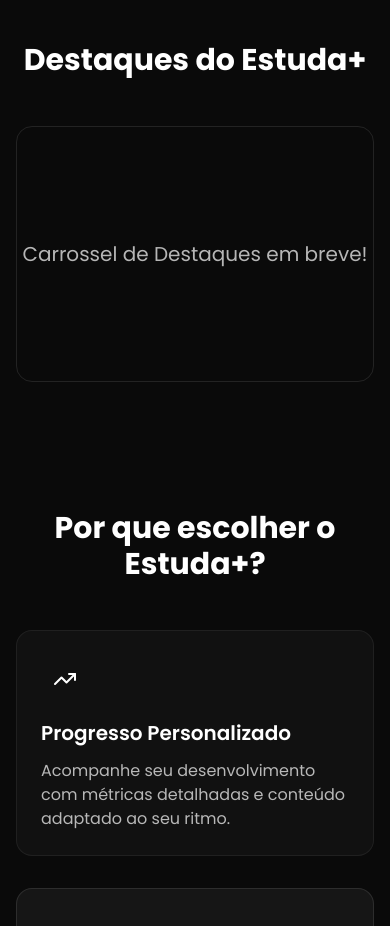
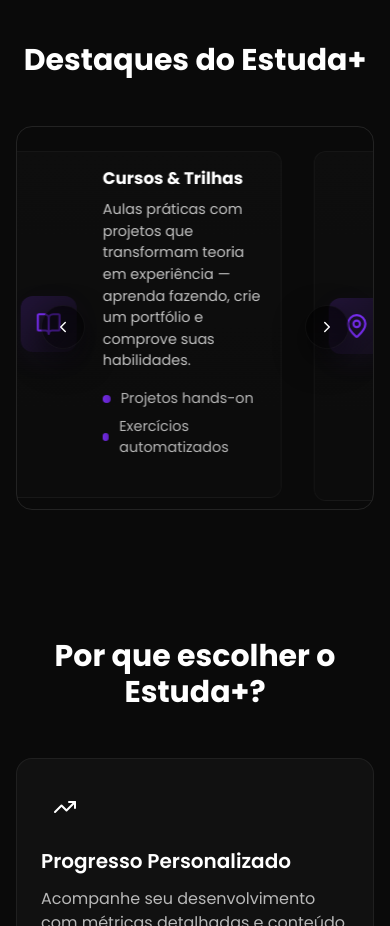
Before and after one commit to kalebzaki4/Estuda-Mais, a React (Vite) app in the folder frontend/: page / in a window 390 px wide. Shown: the part 800-1726 px from the top of the page. Built offline with nearby package versions, Linux system fonts and the light colour scheme.

Commit message:
Add HighlightsCarousel component to Home page
Introduces a responsive HighlightsCarousel component with navigation and autoplay, styled via a new CSS module. Replaces the placeholder in the Home page with the carousel to showcase Estuda+ highlights.

```diff
--- /dev/null
+++ b/frontend/src/components/ui/HighlightsCarousel.jsx
@@ -0,0 +1,163 @@
+import { useEffect, useRef, useState } from 'react'
+import { LuChevronLeft, LuChevronRight, LuBookOpen, LuUsers, LuTrophy, LuMapPin } from 'react-icons/lu'
+import { GiTomato, GiTargetPrize } from 'react-icons/gi'
+import styles from '../../styles/HighlightsCarousel.module.css'
+
+const DEFAULT_ITEMS = [
+  {
+    id: 'courses',
+    title: 'Cursos & Trilhas',
+    Icon: LuBookOpen,
+    description: 'Aulas práticas com projetos que transformam teoria em experiência — aprenda fazendo, crie um portfólio e comprove suas habilidades.',
+    bullets: ['Projetos hands-on', 'Exercícios automatizados']
+  },
+  {
+    id: 'roadmaps',
+    title: 'Roadmaps Profissionais',
+    Icon: LuMapPin,
+    description: 'Trilhas passo-a-passo para funções reais. Checkpoints, tempo estimado e recomendações de prática para cada etapa.',
+    bullets: ['Trilhas por objetivos', 'Checkpoints mensuráveis']
+  },
+  {
+    id: 'pomodoro',
+    title: 'Pomodoro & Foco',
+    Icon: GiTomato,
+    description: 'Sessões cronometradas para aumentar concentração — acompanhe progresso, histórico e métricas de estudo.',
+    bullets: ['Foco por sessões', 'Histórico e métricas', 'Recomenda com objetivos']
+  },
+  {
+    id: 'challenges',
+    title: 'Desafios Semanais',
+    Icon: GiTargetPrize,
+    description: 'Problemas reais e curados para exercitar pensamento crítico — ganhe pontos, feedback e destaque no ranking.',
+    bullets: ['Problemas práticos', 'Feedback automático']
+  },
+  {
+    id: 'community',
+    title: 'Comunidade & Mentoria',
+    Icon: LuUsers,
+    description: 'Grupos de estudo, sessões de revisão e suporte de mentores — aprenda com pares e acelere sua curva de aprendizado.',
+    bullets: ['Grupos por tema', 'Mentoria pontual'],
+  },
+  {
+    id: 'certificates',
+    title: 'Certificações',
+    Icon: LuTrophy,
+    description: 'Avaliações práticas e certificados verificáveis para comprovar competências e valorizar seu currículo.',
+    bullets: ['Avaliações práticas', 'Certificado verificável', 'Sugestão de portfólio']
+  }
+]
+
+export default function HighlightsCarousel({ items = DEFAULT_ITEMS, autoPlay = true, interval = 4500 }) {
+  const [index, setIndex] = useState(0)
+  const [slidesToShow, setSlidesToShow] = useState(1)
+  const total = items.length
+  const timerRef = useRef(null)
+  const rootRef = useRef(null)
+
+  // responsive slides count
+  useEffect(() => {
+    function update() {
+      const w = window.innerWidth
+      let desired = 1
+      if (w >= 1280) desired = 3
+      else if (w >= 768) desired = 2
+      else desired = 1
+      setSlidesToShow(Math.min(desired, total))
+    }
+    update()
+    window.addEventListener('resize', update)
+    return () => window.removeEventListener('resize', update)
+  }, [total])
+
+  // autoplay with pause on hover
+  useEffect(() => {
+    if (!autoPlay) return
+    clearInterval(timerRef.current)
+    const maxStart = Math.max(0, total - slidesToShow)
+    timerRef.current = setInterval(() => {
+      setIndex(i => (i >= maxStart ? 0 : i + 1))
+    }, interval)
+    return () => clearInterval(timerRef.current)
+  }, [autoPlay, interval, total, slidesToShow])
+
+  useEffect(() => {
+    // clamp index when total/slidesToShow changes
+    const maxStart = Math.max(0, total - slidesToShow)
+    setIndex(i => Math.min(i, maxStart))
+  }, [slidesToShow, total])
+
+  const maxStart = Math.max(0, total - slidesToShow)
+  const prev = () => setIndex(i => Math.max(0, i - 1))
+  const next = () => setIndex(i => Math.min(maxStart, i + 1))
+
+  function onKey(e) {
+    if (e.key === 'ArrowLeft') prev()
+    if (e.key === 'ArrowRight') next()
+  }
+
+  const transform = total ? index * (100 / total) : 0
+
+  return (
+    <div
+      className={`w-full ${styles.root}`}
+      aria-roledescription="carousel"
+      role="region"
+      aria-label="Destaques do Estuda+"
+      tabIndex={0}
+      onKeyDown={onKey}
+      ref={rootRef}
+      onMouseEnter={() => clearInterval(timerRef.current)}
+      onMouseLeave={() => {
+        if (!autoPlay) return
+        clearInterval(timerRef.current)
+        const maxStart = Math.max(0, total - slidesToShow)
+        timerRef.current = setInterval(() => setIndex(i => (i >= maxStart ? 0 : i + 1)), interval)
+      }}
+    >
+      <div className={`relative ${styles.frame}`}>
+        <div className={styles.track} style={{ transform: `translateX(-${transform}%)` }}>
+          {items.map((it) => (
+            <div key={it.id} className={styles.slide} style={{ flex: `0 0 ${100 / Math.max(1, slidesToShow)}%` }}>
+              <article className={styles.card}>
+                <div className={styles.cardLeft}>
+                  <div className={styles.iconBox}>
+                    {it.Icon ? <it.Icon size={26} /> : it.title.slice(0,2)}
+                  </div>
+                </div>
+
+                <div className={styles.cardBody}>
+                  <h3 className={styles.cardTitle}>{it.title}</h3>
+                  <p className={styles.cardLead}>{it.description}</p>
+                  {it.bullets && (
+                    <ul className={styles.bullets}>
+                      {it.bullets.map(b => <li key={b}>{b}</li>)}
+                    </ul>
+                  )}
+                  <div className={styles.cardCtaWrap}>
+                    <button className={styles.cardCta}>{it.cta}</button>
+                  </div>
+                </div>
+              </article>
+            </div>
+          ))}
+        </div>
+
+        {/* nav */}
+        {maxStart > 0 && (
+          <>
+            <button className={styles.prev} aria-label="Anterior" onClick={prev}><LuChevronLeft size={18} /></button>
+            <button className={styles.next} aria-label="Próximo" onClick={next}><LuChevronRight size={18} /></button>
+          </>
+        )}
+
+        {/* dots */}
+        <div className={styles.dots} role="tablist" aria-label="Navegação do carrossel">
+          {Array.from({ length: Math.max(1, maxStart + 1) }).map((_, i) => (
+            <button key={i} role="tab" aria-label={`Página ${i+1}`} aria-selected={i === index} onClick={() => setIndex(i)} className={`${styles.dot} ${i === index ? styles.dotActive : ''}`} />
+          ))}
+        </div>
+      </div>
+    </div>
+  )
+}
--- a/frontend/src/pages/Home.jsx
+++ b/frontend/src/pages/Home.jsx
@@ -1,5 +1,6 @@
 import { Link } from 'react-router-dom'
 import styles from '../styles/Home.module.css'
+import HighlightsCarousel from '../components/ui/HighlightsCarousel.jsx'
 import { LuBookOpen, LuShieldCheck, LuTrendingUp, LuUsers, LuTrophy, LuStar } from 'react-icons/lu'
 
 export default function Home() {
@@ -43,9 +44,11 @@
           <h2 className="text-3xl font-bold text-center text-white mb-12 animate-slide-in-up">
             Destaques do Estuda+
           </h2>
-          <div className="relative w-full overflow-hidden rounded-2xl shadow-soft border border-white/10 h-64 flex items-center justify-center text-white/70 text-xl">
-            {/* Placeholder for Carousel */}
-            <p>Carrossel de Destaques em breve!</p>
+          <div className="relative w-full overflow-hidden rounded-2xl shadow-soft border border-white/10 h-96">
+            {/* Highlights carousel component */}
+            <div id="home-highlights" className="p-3 md:p-6">
+              <HighlightsCarousel />
+            </div>
           </div>
         </div>
       </section>
--- /dev/null
+++ b/frontend/src/styles/HighlightsCarousel.module.css
@@ -0,0 +1,35 @@
+:root{--accent: #7b2ff7;}
+.root{display:block}
+.frame{background:linear-gradient(18px, rgba(255,255,255,0.02), rgba(255,255,255,0.01)); border-radius:6px; padding:12px; position:relative;}
+.track{display:flex; gap:0; transition:transform 520ms cubic-bezier(.22,.9,.16,1); will-change:transform;}
+.slide{box-sizing:border-box; padding:0 16px}
+.card{display:flex; gap:18px; align-items:stretch; background:linear-gradient(180deg, rgba(255,255,255,0.02), rgba(255,255,255,0.01)); border-radius:12px; padding:18px; border:1px solid rgba(255,255,255,0.04); min-height:140px;}
+.cardLeft{display:flex; align-items:center; padding-right:8px}
+.iconBox{width:64px;height:64px;border-radius:12px;display:flex;align-items:center;justify-content:center;background:linear-gradient(135deg, rgba(123,47,247,0.18), rgba(123,47,247,0.06)); color:var(--accent); box-shadow:0 8px 28px rgba(123,47,247,0.06);}
+.cardBody{flex:1;display:flex;flex-direction:column}
+.cardTitle{font-weight:700;color:#fff;font-size:1.05rem;margin:0}
+.cardLead{color:rgba(255,255,255,0.75);margin-top:8px;margin-bottom:8px;font-size:0.95rem}
+.bullets{margin:0;padding:0;list-style:none;display:flex;flex-direction:column;gap:6px;margin-top:8px}
+.bullets li{display:flex;align-items:center;gap:10px;color:rgba(255,255,255,0.7);font-size:0.9rem}
+.bullets li::before{content:'';display:inline-block;width:8px;height:8px;background:linear-gradient(90deg,var(--accent),#6a24d9);border-radius:999px;opacity:0.9}
+.cardCtaWrap{margin-top:auto}
+.cardCta:hover{transform:translateY(-2px)}
+
+.prev,.next{position:absolute;top:50%;transform:translateY(-50%);background:linear-gradient(180deg, rgba(0,0,0,0.6), rgba(0,0,0,0.45));border-radius:999px;border:1px solid rgba(255,255,255,0.04);width:44px;height:44px;display:flex;align-items:center;justify-content:center;color:white;box-shadow:0 12px 30px rgba(0,0,0,0.5);z-index:40}
+.prev{left:12px}
+.next{right:12px}
+
+.dots{position:absolute;left:50%;transform:translateX(-50%);bottom:-30px;display:flex;gap:8px}
+.dot{width:10px;height:10px;border-radius:999px;background:rgba(255,255,255,0.18);border:1px solid rgba(255,255,255,0.06)}
+.dotActive{background:linear-gradient(90deg,var(--accent),#6a24d9);box-shadow:0 6px 18px rgba(123,47,247,0.22)}
+
+@media (max-width:767px){.card{padding:14px}.iconBox{width:56px;height:56px}.cardLead{font-size:0.9rem}}
+@media (min-width:768px){.slide{padding:0 12px}}
+@media (min-width:1280px){.slide{padding:0 20px}}
+
+.frame::before,
+.frame::after {
+	content: '';
+	position: absolute;
+	top: 0; bottom: 0; width: 64px; pointer-events: none; z-index: 30;
+}
```
